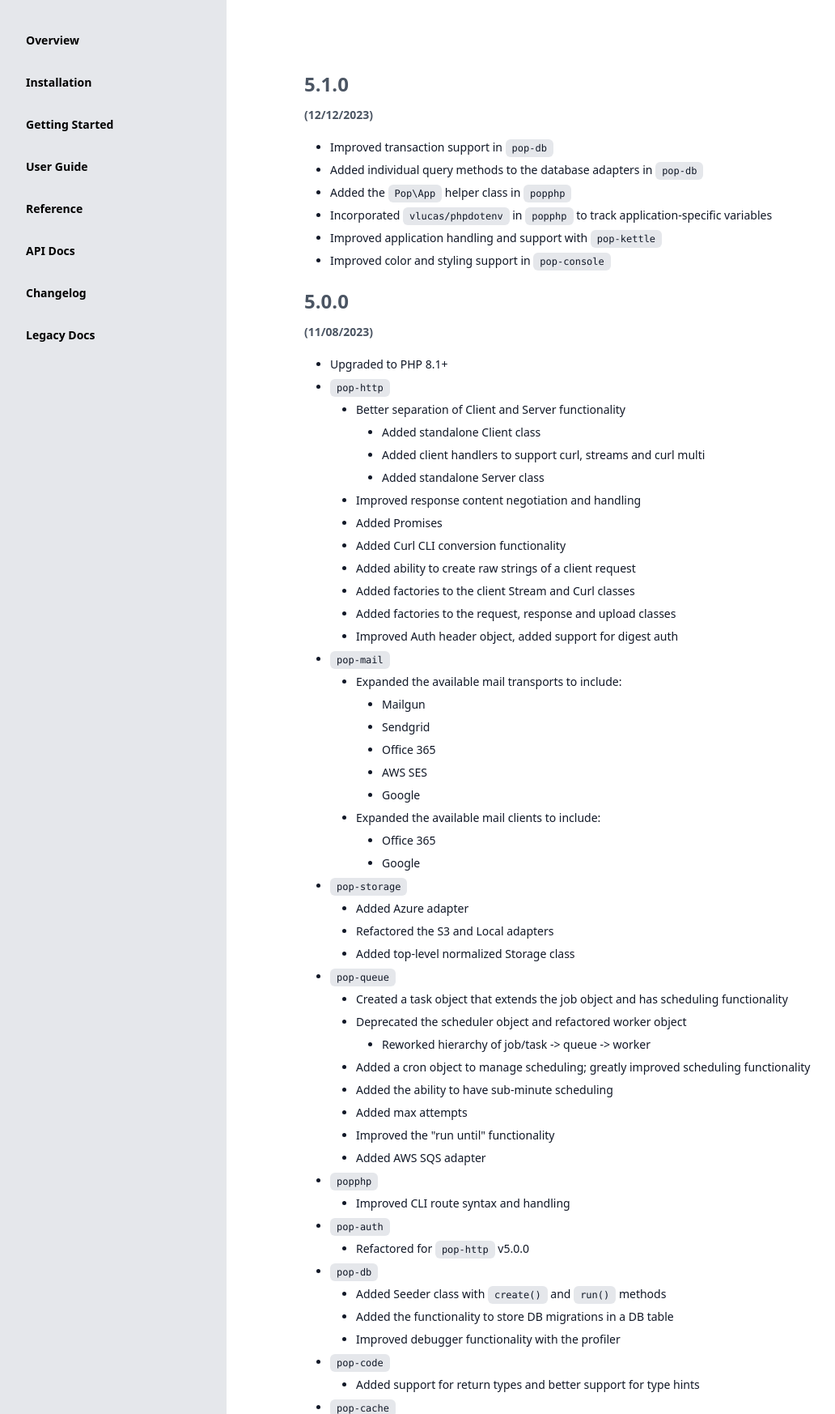
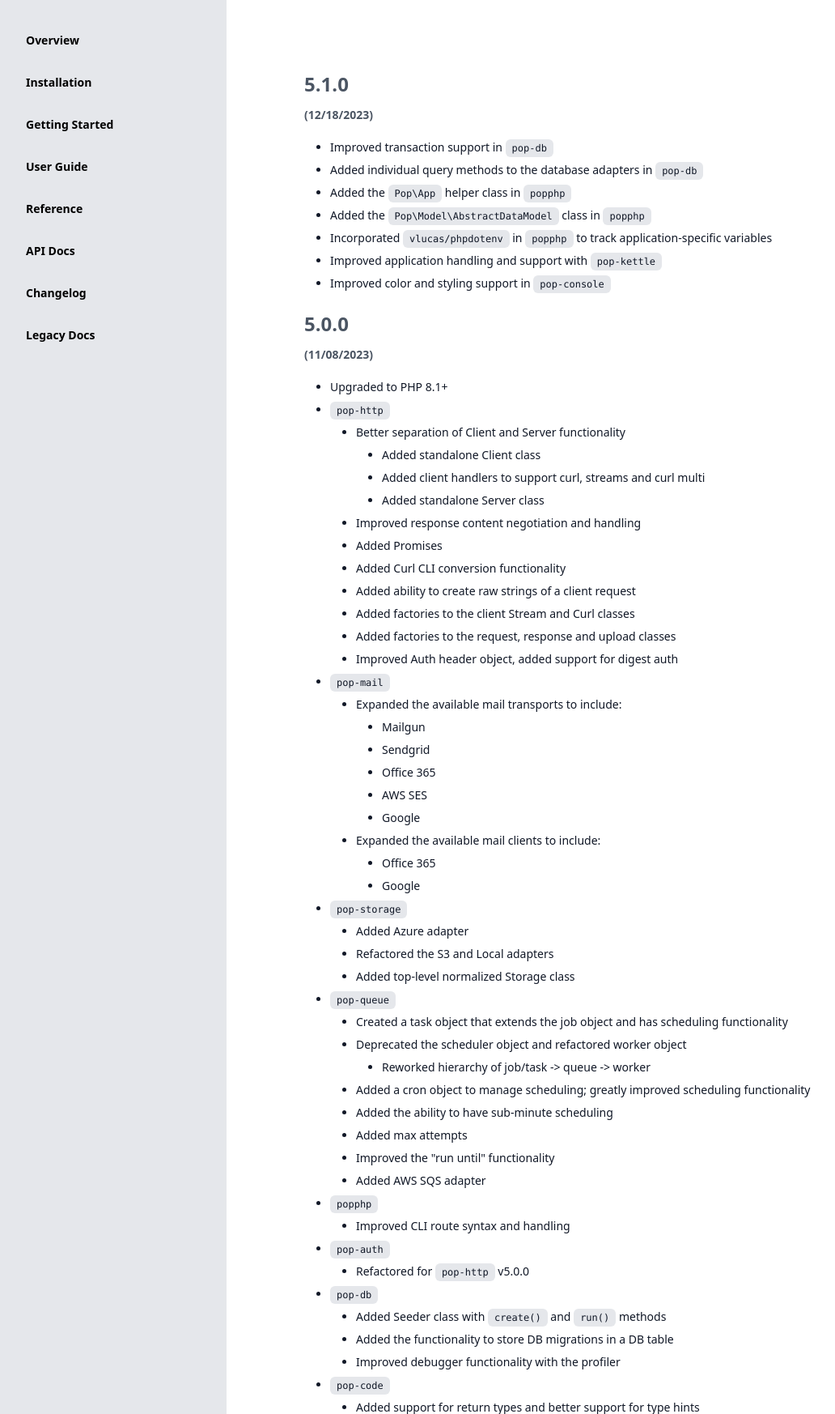
Before and after one commit to popphp/docs, a PHP site: page /auth/app/view/changelog.phtml in a window 1280 px wide. Shown: the part 80-1826 px from the top of the page at 81% size, without its empty margins (0-1032 px from the left). Run offline with PHP 8.4, Linux system fonts and the light colour scheme; data that the repository does not hold is empty; style sheets or scripts are compiled from the project's sources; some web fonts are replaced.

Commit message:
Update CHANGELOG

```diff
--- a/app/view/changelog.phtml
+++ b/app/view/changelog.phtml
@@ -4,11 +4,12 @@
                 <div class="main-content">
                     <h2><?=$title; ?></h2>
                     <h4 id="5.1.0">5.1.0</h4>
-                    <h6>(12/12/2023)</h6>
+                    <h6>(12/18/2023)</h6>
                     <ul class="list-disc text-sm ml-8 mb-4 mt-4">
                         <li class="mb-2">Improved transaction support in <code class="inline-code">pop-db</code></li>
                         <li class="mb-2">Added individual query methods to the database adapters in <code class="inline-code">pop-db</code></li>
                         <li class="mb-2">Added the <code class="inline-code">Pop\App</code> helper class in <code class="inline-code">popphp</code></li>
+                        <li class="mb-2">Added the <code class="inline-code">Pop\Model\AbstractDataModel</code> class in <code class="inline-code">popphp</code></li>
                         <li class="mb-2">Incorporated <code class="inline-code">vlucas/phpdotenv</code> in <code class="inline-code">popphp</code> to track application-specific variables</li>
                         <li class="mb-2">Improved application handling and support with <code class="inline-code">pop-kettle</code></li>
                         <li class="mb-2">Improved color and styling support in <code class="inline-code">pop-console</code></li>
```
